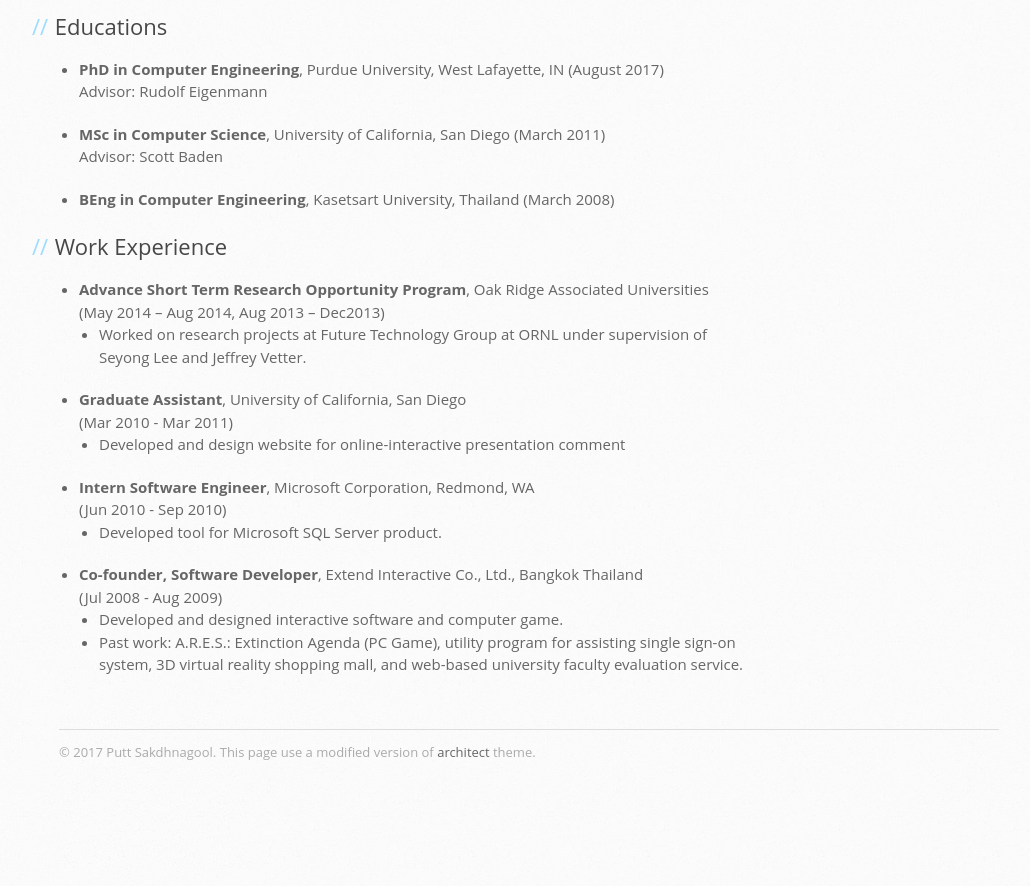
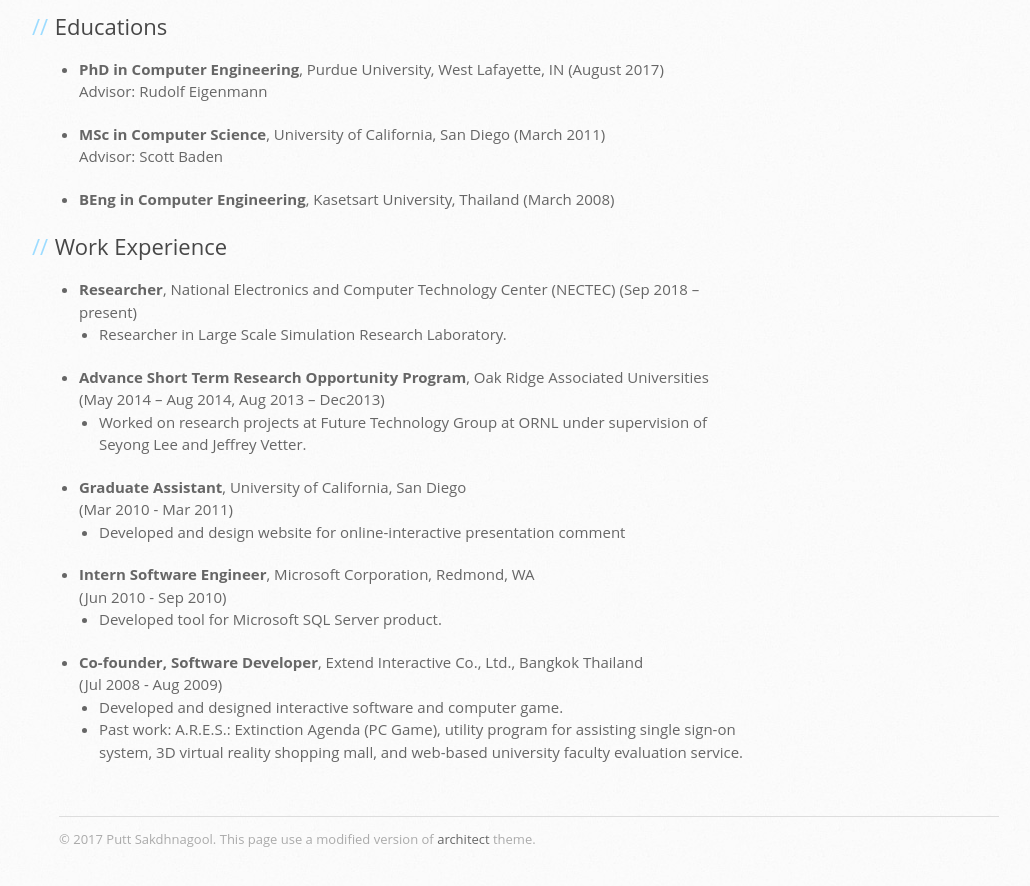
Before and after one commit to puttsk/puttsk.github.io, a Jekyll site: the page built from index.md, in a window 1280 px wide and 900 px high, scrolled down 1571 px. Shown: the top 886 px of the window, without its empty margins (111-1141 px from the left). Built offline with Jekyll 4.4.1, drawn with Linux system fonts in a browser that asks for light colours; the repository's description, which GitHub fills in, is left out; before the commit the page ends 2383 px from its top, so only the background shows below that.

Commit message:
Update index.md

```diff
--- a/index.md
+++ b/index.md
@@ -34,6 +34,9 @@ side: side-home.html
 * **BEng in Computer Engineering**, Kasetsart University, Thailand (March 2008)
 
 ## Work Experience
+* **Researcher**, National Electronics and Computer Technology Center (NECTEC)
+   (Sep 2018 – present)
+   * Researcher in Large Scale Simulation Research Laboratory.
 
 * **Advance Short Term Research Opportunity Program**, Oak Ridge Associated Universities
    (May 2014 – Aug 2014, Aug 2013 – Dec2013)
```
